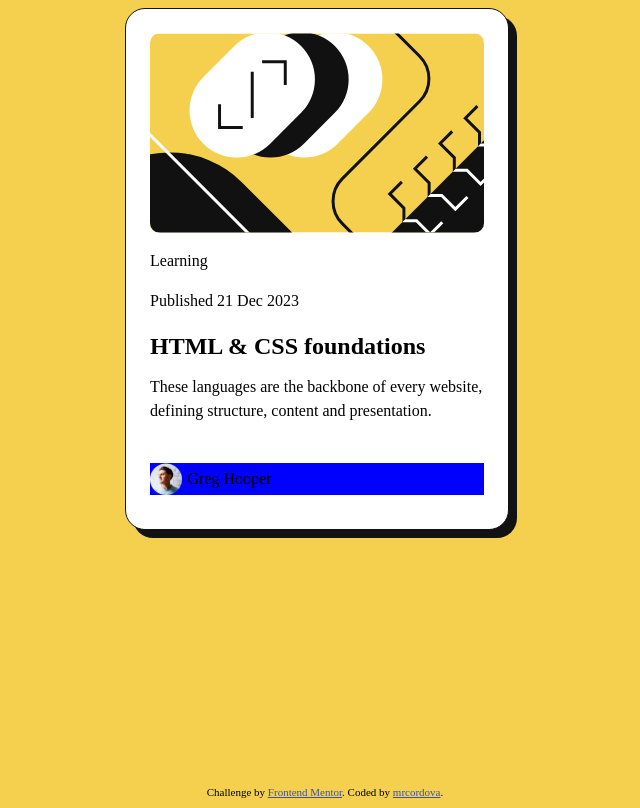
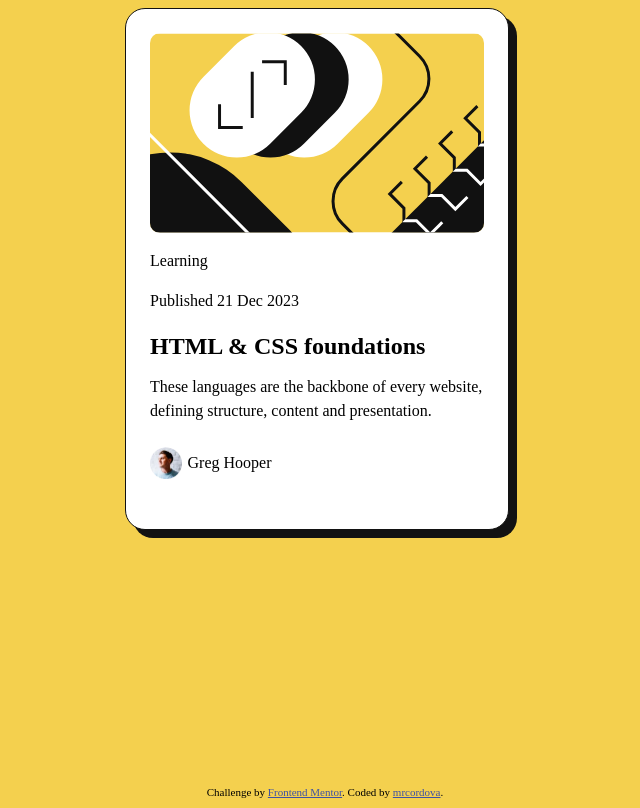
Before and after one commit to mrcordova/blog-preview-card, a plain HTML site: page index.html in a window 1280 px wide. Shown: the whole page, without its empty margins (323-963 px from the left). Drawn offline with Linux system fonts and the light colour scheme.

Commit message:
remove margin and add flex for profile

```diff
--- a/css/style.css
+++ b/css/style.css
@@ -25,11 +25,7 @@ body {
 
 .profile-container {
     display: flex;
-
     align-items: center;
-    background-color: red;
-    width: 100%;
-
 }
 
 .profile-container img {
@@ -38,8 +34,8 @@ body {
     margin-right: 5.5px;
 }
 
-.profile-container  {
-    background-color: blue;
+.profile-container p {
+    margin: 0;
 }
 
 .section-para {
--- a/index.html
+++ b/index.html
@@ -21,7 +21,7 @@
   <div class="card">
     <img class="card-article-img" src="assets/images/illustration-article.svg" alt="article image">
     <section>
-      <p>
+      <p class="section-p-title">
         Learning
       </p>
       <p>
@@ -31,8 +31,10 @@
         <h2>HTML & CSS foundations</h2>
         <p>These languages are the backbone of every website, defining structure, content and presentation.</p>
       </section>
-
-      <p  class="profile-container"><img src="assets/images/image-avatar.webp" alt="profile pic">Greg Hooper</p>
+      <div class="profile-container">
+        <img src="assets/images/image-avatar.webp" alt="profile pic">
+        <p>Greg Hooper</p>
+      </div>
     </section>
   </div>
 
```
